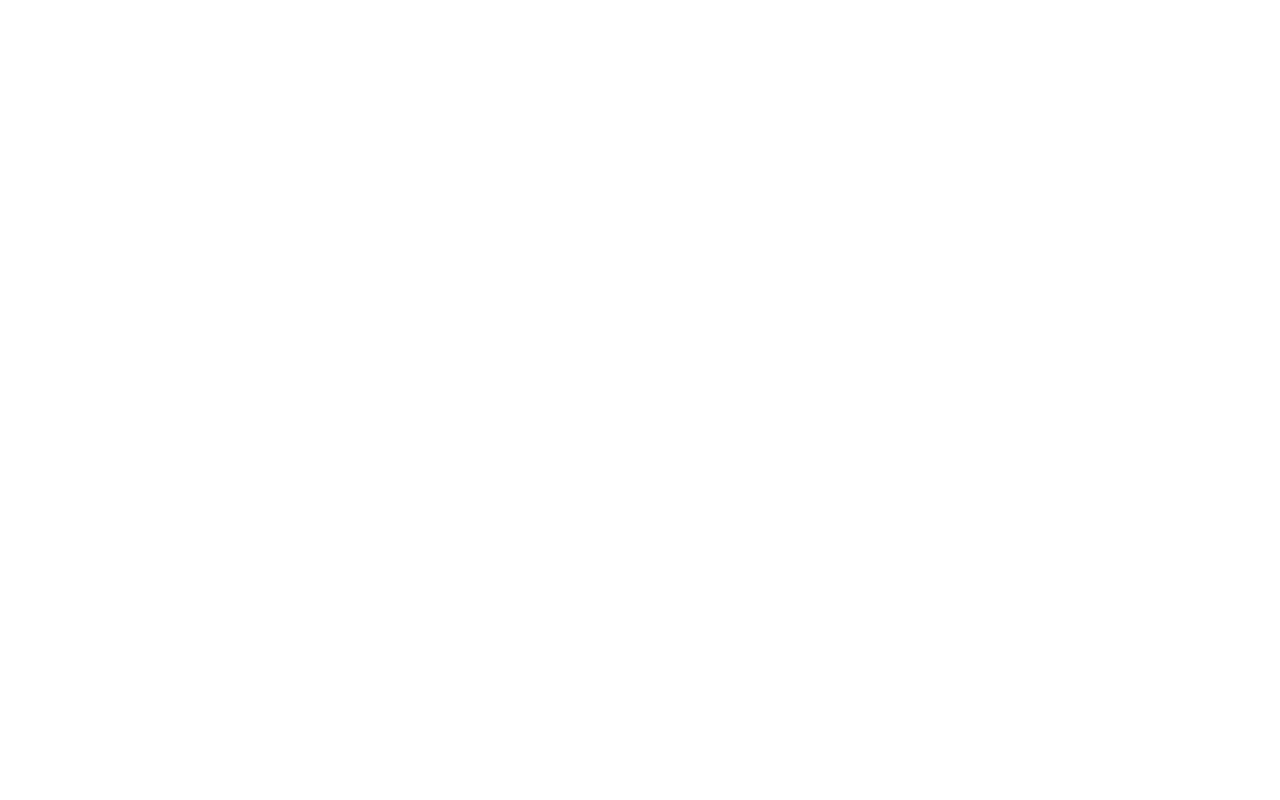
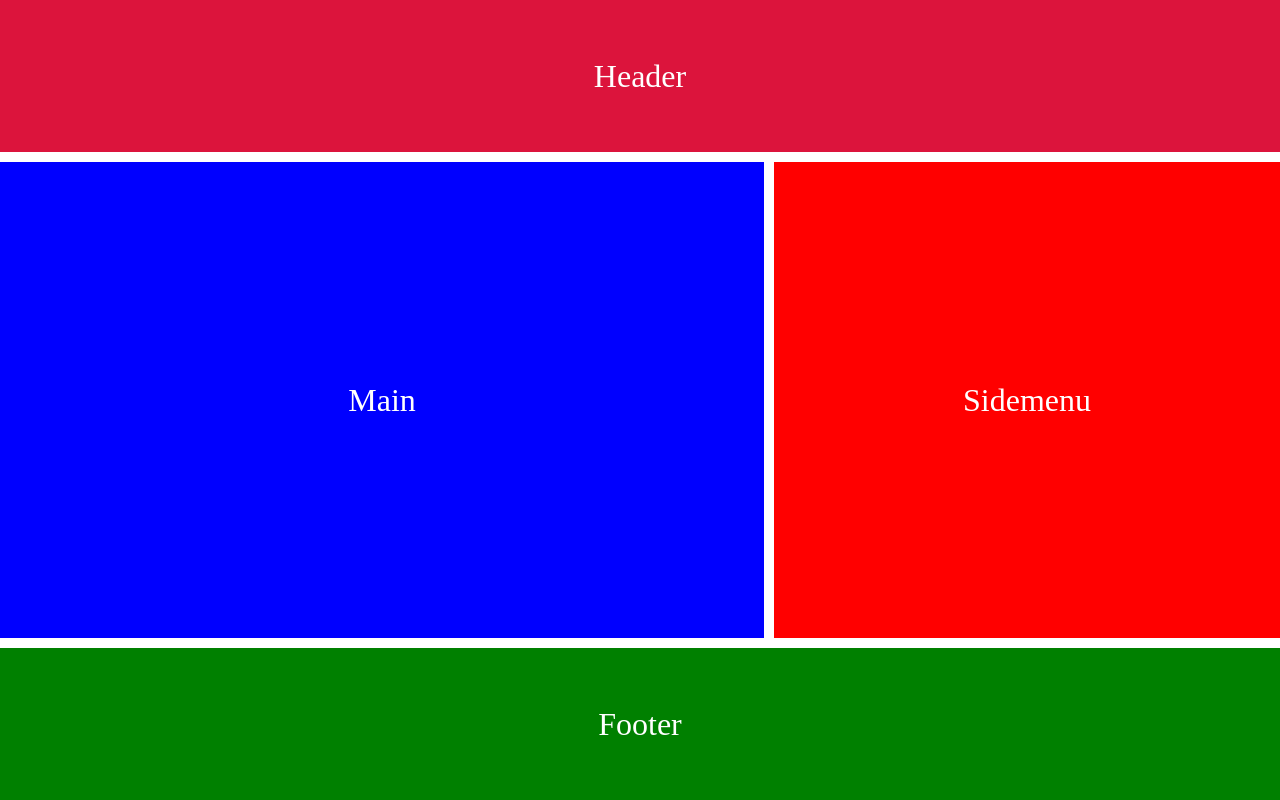
Before and after one commit to josefusil/grid, a plain HTML site: page index.html in a window 1280 px wide. Drawn offline with Linux system fonts and the light colour scheme.

Commit message:
viewport listo

```diff
--- a/CSS/style.scss
+++ b/CSS/style.scss
@@ -0,0 +1,51 @@
+*{
+    box-sizing: border-box;
+    margin: 0%;
+    padding: 0%;
+}
+.grid{
+    display: grid;
+    height: 100vh;
+    gap: 10px;
+    grid-template-columns: repeat(5,1fr);
+    grid-template-rows: repeat(5,1fr);
+    grid-template-areas:
+    "header header header header header"
+    "main main main sidemenu sidemenu"
+    "main main main sidemenu sidemenu"
+    "main main main sidemenu sidemenu"
+    "footer footer footer footer footer";
+    @media screen and (max-width:480px) {
+        grid-auto-columns: 1fr;
+        grid-auto-rows: repeat(4,1fr);
+        grid-template-areas:
+        "header"
+        "main"
+        "main"
+        "sidemenu"
+        "footer";
+    }
+    &_item{
+        color: white;
+        font-size: 2rem;
+        display: flex;
+        justify-content: center;
+        align-items: center;
+    }
+    .header{
+        background-color:crimson ;
+        grid-area: header;
+    }
+    .main{
+        background-color: blue;
+        grid-area: main;
+    }
+    .sidemenu{
+        background-color: red;
+        grid-area: sidemenu;
+    }
+    .footer{
+        background-color: green;
+        grid-area: footer;
+    }
+}
--- a/index.html
+++ b/index.html
@@ -7,7 +7,10 @@
     <title>Grid</title>
     <link rel="stylesheet" href="CSS/style.css">
 </head>
-<body>
-
+<body class="grid">
+    <div class="grid_item header">Header</div>
+    <div class="grid_item main">Main</div>
+    <div class="grid_item sidemenu">Sidemenu</div>
+    <div class="grid_item footer">Footer</div>
 </body>
 </html>
```
Also changed, not shown: CSS/style.css, 1 other file.
